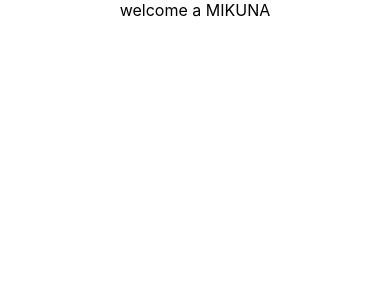
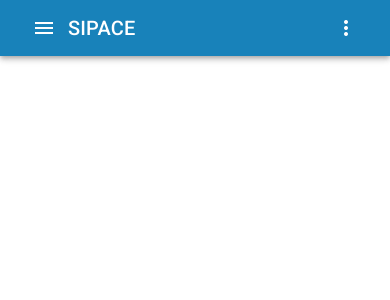
Before and after one commit to alxmcr/Mikuna, a React (Create React App) app in the folder mikuna-app/: page / in a window 390 px wide. Shown: the top 300 px of the page. Built offline with nearby package versions, Linux system fonts and the light colour scheme.

Commit message:
creacion de layout

```diff
--- a/mikuna-app/public/index.html
+++ b/mikuna-app/public/index.html
@@ -16,6 +16,7 @@
     -->
     <link rel="manifest" href="%PUBLIC_URL%/manifest.json" />
     <link rel="stylesheet" href="https://fonts.googleapis.com/css?family=Roboto:300,400,500,700&display=swap" />
+    <link rel="stylesheet" href="https://fonts.googleapis.com/icon?family=Material+Icons" />
     <!--
       Notice the use of %PUBLIC_URL% in the tags above.
       It will be replaced with the URL of the `public` folder during the build.
--- a/mikuna-app/src/App.js
+++ b/mikuna-app/src/App.js
@@ -1,22 +1,25 @@
 import React, { Component } from 'react';
 import './App.css';
 import ListaItems from './components/views/listaItems';
-import MuiThemeProvider from "@material-ui/core/styles/MuiThemeProvider";
+import { ThemeProvider as MuiThemeProvider } from '@material-ui/core/styles';
 import theme from './theme/theme';
-import { Container, Box } from '@material-ui/core';
+import { Grid } from '@material-ui/core';
+import AppNavbar from './components/layout/appNavbar';
+import { BrowserRouter as Router ,Switch,Route} from 'react-router-dom';
 
 class App extends Component {
   render() {
     return (
-      <MuiThemeProvider theme={theme}>
-        {/* <ListaItems /> */}
-        <Container>
-          <Box textAlign="center">
-            welcome a MIKUNA
-          </Box>
-        </Container>
-      </MuiThemeProvider>
-
+      <Router>
+        <MuiThemeProvider theme={theme}>
+          <AppNavbar></AppNavbar>
+          <Grid container>
+            {/* <Switch>
+              <Route path="/" exact component={ListaItems}></Route>
+            </Switch> */}
+          </Grid>
+        </MuiThemeProvider>
+      </Router>
     )
   }
 }
--- /dev/null
+++ b/mikuna-app/src/components/layout/appNavbar.js
@@ -0,0 +1,18 @@
+import React, { Component } from 'react'
+import AppBar from '@material-ui/core/AppBar';
+import BarSession from './bar/barSession';
+
+class AppNavbar extends Component {
+    render() {
+        return (
+            <div>
+                <AppBar position="static">
+                   <BarSession></BarSession>
+                </AppBar>
+
+            </div>
+        )
+    }
+}
+
+export default AppNavbar;
--- /dev/null
+++ b/mikuna-app/src/components/layout/bar/barSession.js
@@ -0,0 +1,54 @@
+import React, { Component } from 'react';
+import { Toolbar, Typography, IconButton } from '@material-ui/core';
+import { withStyles } from '@material-ui/styles';
+import Button from '@material-ui/core/Button';
+
+const styles = theme => ({
+    sectionDesktop: {
+        display: "none",
+        [theme.breakpoints.up("md")]: {
+            display: "flex"
+        }
+    },
+    sectionMobile: {
+        display: "flex",
+        [theme.breakpoints.up("md")]: {
+            display: "none"
+        }
+    },
+    grow: {
+        flexGrow: 1
+    }
+})
+
+class barSession extends Component {
+    render() {
+        const { classes } = this.props;
+        return (
+            <div>
+                <Toolbar>
+                    <IconButton color="inherit">
+                        <i className="material-icons">menu</i>
+                    </IconButton>
+                    <Typography variant="h6">
+                        SIPACE
+                    </Typography>
+                    <div className={classes.grow}>
+                    </div>
+                    <div className={classes.sectionDesktop}>
+                        <Button color="inherit"> Login </Button>
+                    </div>
+                    <div className={classes.sectionMobile}>
+                        <IconButton color="inherit">
+                            <i className="material-icons">
+                                more_vert
+                        </i>
+                        </IconButton>
+                    </div>
+                </Toolbar>
+            </div>
+        )
+    }
+}
+
+export default withStyles(styles)(barSession);
--- a/mikuna-app/src/components/views/listaItems.js
+++ b/mikuna-app/src/components/views/listaItems.js
@@ -6,9 +6,9 @@ class listaItems extends Component {
         return (
             <div>
                 <Button variant="contained" color="primary">
-                primari
+                primario
                 </Button>
-                <Button variant="contained" color="segundary">
+                <Button variant="contained" color="secondary">
                 secondario
                 </Button>
             </div>
--- a/mikuna-app/src/theme/theme.js
+++ b/mikuna-app/src/theme/theme.js
@@ -7,13 +7,13 @@ const theme = createMuiTheme(
         },
         palette: {
             primary: {
-                main: '#10A75F'
+                main: '#1882BA'
             },
             common: {
-                whilte: "white"
+                whilte: 'white'
             },
             secondary: {
-                main: "#DF3E3E"
+                main: '#e53935'
             }
         },
         spacing: 10
```
